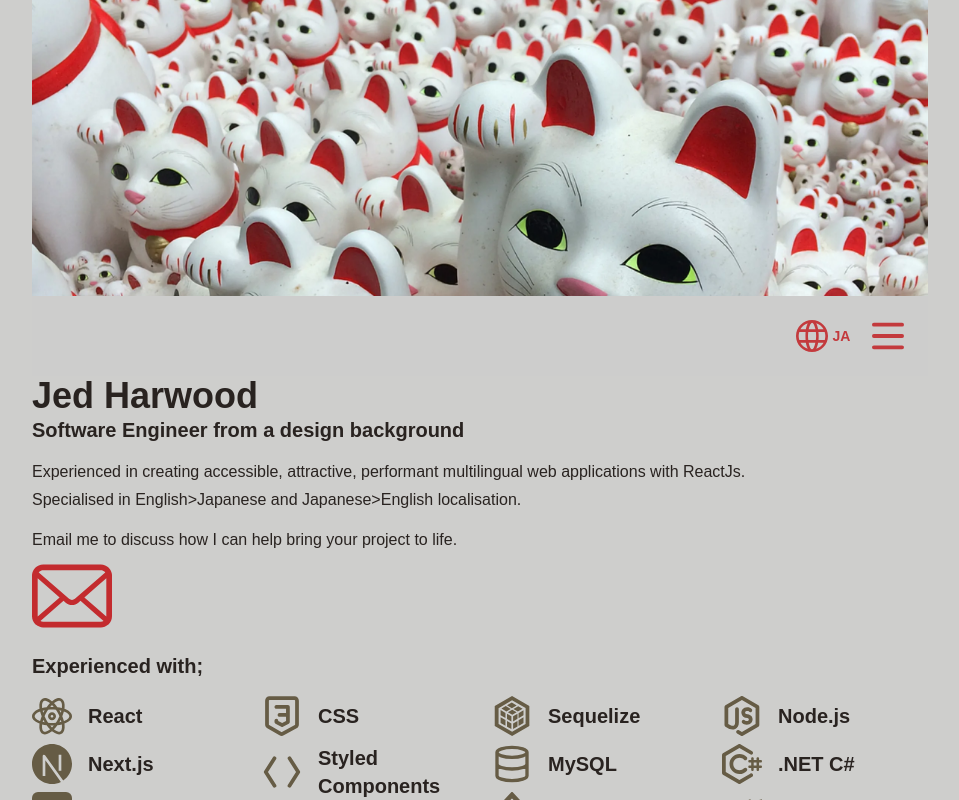
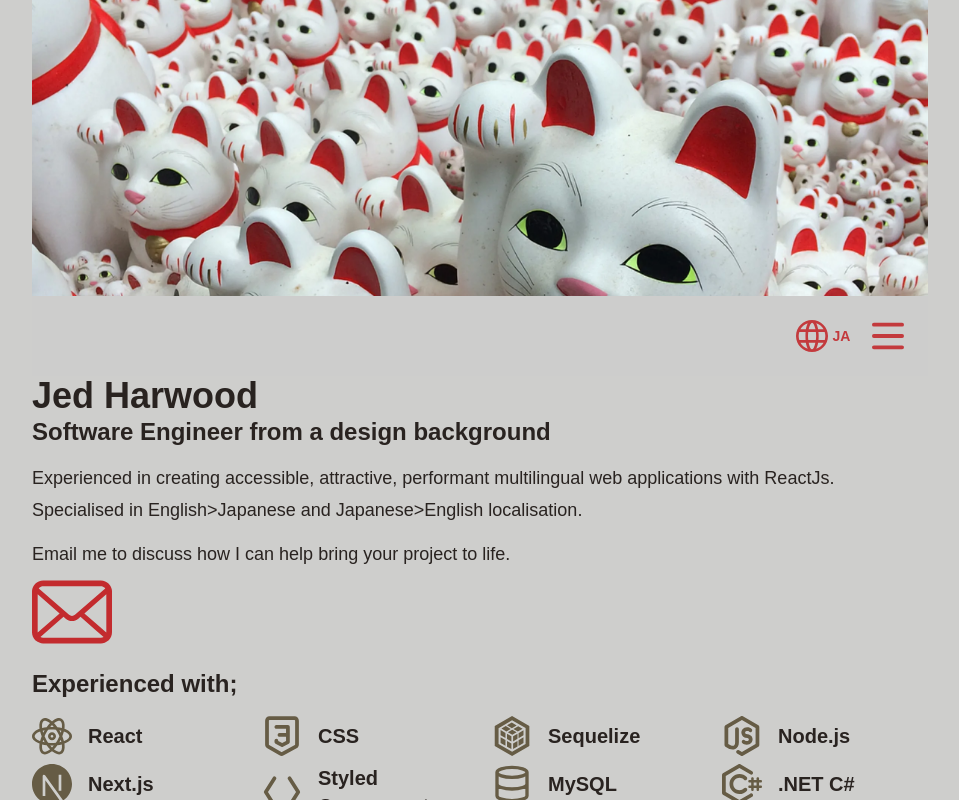
Before and after one commit to jedharwood/PortfolioSite, a Next.js app in the folder portfolio-site/: page /en in a window 1280 px wide. Shown: the top 800 px of the page, without its empty margins (160-1119 px from the left). Built offline with nearby package versions, Linux system fonts and the light colour scheme.

Commit message:
Rationalized text sizes

```diff
--- a/portfolio-site/src/app/[locale]/contact/page.tsx
+++ b/portfolio-site/src/app/[locale]/contact/page.tsx
@@ -2,8 +2,10 @@ import { FC } from 'react';
 
 const ContactPage: FC = () => {
     return (
-        <div className='px-4 lg:px-0'>
-            <h1 className='text-4xl font-bold'>Contact Page</h1>
+        <div className='mb-4 space-y-4 px-4 lg:px-0 text-lg'>
+            <header>
+                <h1 className='text-4xl font-bold'>Contact Page</h1>
+            </header>
         </div>
     );
 };
--- a/portfolio-site/src/app/[locale]/page.tsx
+++ b/portfolio-site/src/app/[locale]/page.tsx
@@ -19,10 +19,10 @@ const HomePage: FC = () => {
     const t = useTranslations('Home');
 
     return (
-        <div className='mb-4 space-y-4 px-4 lg:px-0'>
+        <div className='mb-4 space-y-4 px-4 lg:px-0 text-lg'>
             <header>
                 <h1 className='text-4xl font-bold'>{t('title')}</h1>
-                <h2 className='text-xl font-semibold'>{t('subTitle')}</h2>
+                <h2 className='text-2xl font-semibold'>{t('subTitle')}</h2>
             </header>
             <section className='space-y-1'>
                 <p>{t('paragraphOne')}</p>
@@ -38,7 +38,7 @@ const HomePage: FC = () => {
                     </div>
                 </div>
             </section>
-            <h3 className='text-xl font-semibold'>
+            <h3 className='text-2xl font-semibold'>
                 {t('experiencedWith.subTitle')}
             </h3>
             <div className='grid grid-cols-1 gap-x-6 gap-y-10 sm:grid-cols-2 md:grid-cols-3 lg:grid-cols-4'>
--- a/portfolio-site/src/app/[locale]/projects/page.tsx
+++ b/portfolio-site/src/app/[locale]/projects/page.tsx
@@ -2,8 +2,10 @@ import { FC } from 'react';
 
 const ProjectsPage: FC = () => {
     return (
-        <div className='px-4 lg:px-0'>
-            <h1 className='text-4xl font-bold'>Projects Page</h1>
+        <div className='mb-4 space-y-4 px-4 lg:px-0 text-lg'>
+            <header>
+                <h1 className='text-4xl font-bold'>Projects Page</h1>
+            </header>
         </div>
     );
 };
--- a/portfolio-site/src/app/[locale]/work-history/page.tsx
+++ b/portfolio-site/src/app/[locale]/work-history/page.tsx
@@ -15,7 +15,7 @@ const WorkHistoryPage: FC = () => {
     const t = useTranslations('WorkHistory');
 
     return (
-        <div className='mb-4 space-y-4 px-4 lg:px-0'>
+        <div className='mb-4 space-y-4 px-4 lg:px-0 text-lg'>
             <header>
                 <h1 className='text-4xl font-bold'>{t('title')}</h1>
             </header>
--- a/portfolio-site/src/app/components/accordion/expandable-header-button.tsx
+++ b/portfolio-site/src/app/components/accordion/expandable-header-button.tsx
@@ -19,7 +19,7 @@ const ExpandableHeaderButton = ({
     const { jobTitle, companyName, location, dateRange } = headerProps;
 
     const accordionHeader: JSX.Element = (
-        <div className='flex w-full flex-col gap-1 font-semibold'>
+        <div className='flex w-full flex-col gap-1 font-semibold text-xl'>
             <div className='flex w-full flex-wrap space-x-2'>
                 <span className='whitespace-nowrap'>{`${jobTitle},`}</span>
                 <span className='whitespace-nowrap'>{companyName}</span>
--- a/portfolio-site/src/app/components/nav-bar.tsx
+++ b/portfolio-site/src/app/components/nav-bar.tsx
@@ -58,7 +58,7 @@ const Navbar = (): JSX.Element => {
                 </div>
 
                 <div className={navMenuClasses} id='burger-menu'>
-                    <ul className='mt-4 flex flex-col space-y-3 text-lg font-semibold'>
+                    <ul className='mt-4 flex flex-col space-y-3 text-xl font-semibold'>
                         {navLinks.map((link, index) => (
                             <li
                                 key={index}
--- a/portfolio-site/src/app/components/svg-anchor.tsx
+++ b/portfolio-site/src/app/components/svg-anchor.tsx
@@ -40,12 +40,10 @@ const SvgAnchor = ({
     href,
     label,
     buttonType,
-}: SvgAnchorProps): JSX.Element => {
-    return (
-        <a href={href} className='svg-button h-20 w-20' aria-label={label}>
-            {buttonType === 'linked-in' ? linkedInSvg : githubSvg}
-        </a>
-    );
-};
+}: SvgAnchorProps): JSX.Element => (
+    <a href={href} className='svg-button h-20 w-20' aria-label={label}>
+        {buttonType === 'linked-in' ? linkedInSvg : githubSvg}
+    </a>
+);
 
 export default SvgAnchor;
--- a/portfolio-site/src/app/components/svg-button.tsx
+++ b/portfolio-site/src/app/components/svg-button.tsx
@@ -41,8 +41,7 @@ const SvgButton = ({
     label,
     buttonType,
     size = 'regular',
-}: SvgButtonProps): JSX.Element => {
-    return (
+}: SvgButtonProps): JSX.Element => (
     <button
         type='button'
         className={`svg-button p-2 ${size === 'large' ? 'h-20 w-20' : 'h-12 w-12'}`}
@@ -54,6 +53,5 @@ const SvgButton = ({
         {buttonType === 'burger-menu' ? burgerMenuSvg : upChevronSvg}
     </button>
 );
-};
 
 export default SvgButton;
```
Lines whose indentation alone changed are shown as unchanged.
